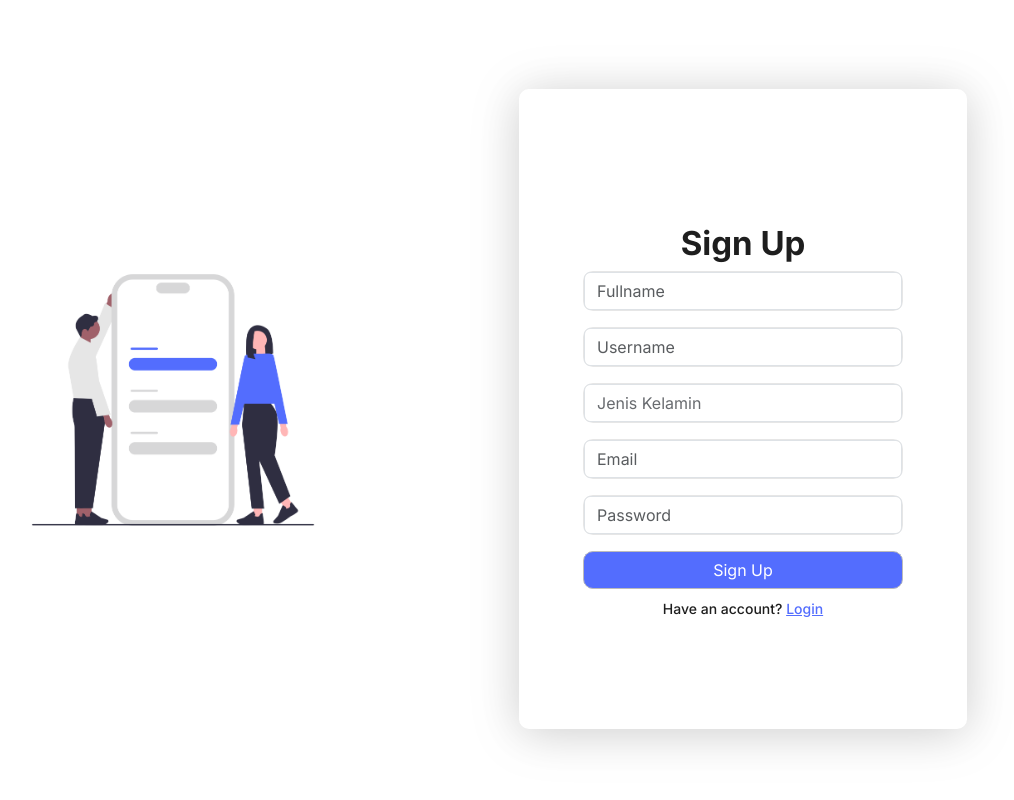
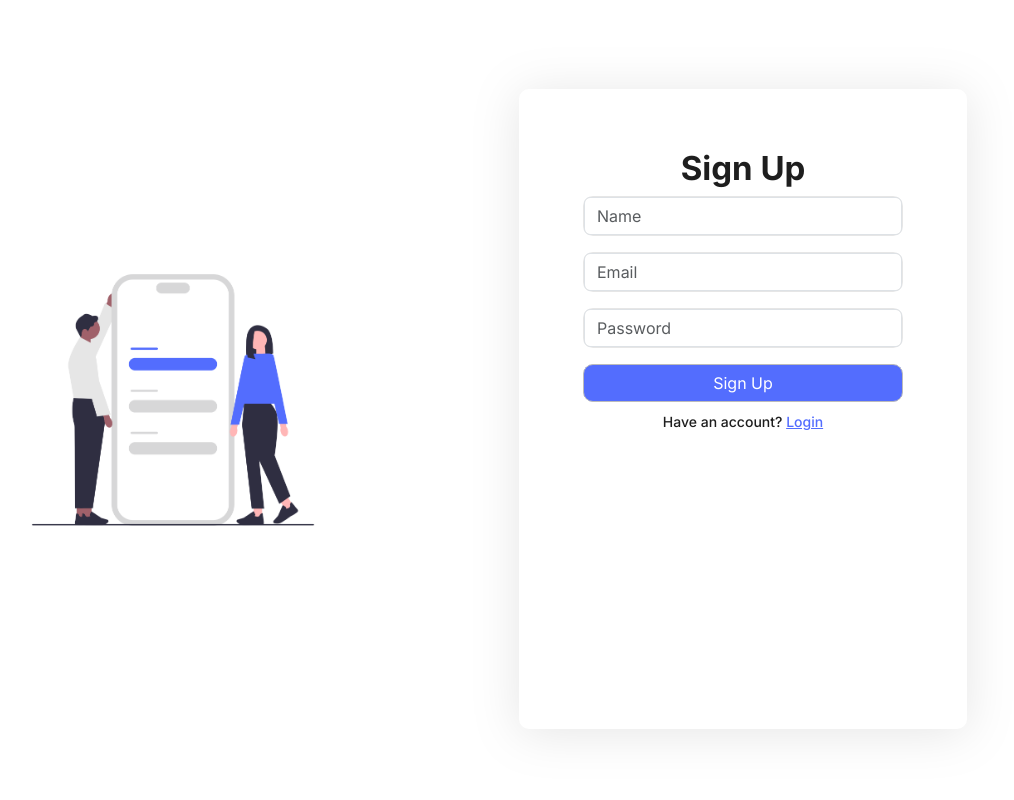
Before and after one commit to teguhmuhams/surveymass, a PHP site: page /register in a window 1280 px wide. Shown: the whole page, without its empty margins (182-1196 px from the left). Run offline with PHP 8.4, Linux system fonts and the light colour scheme; some libraries are stand-ins or nearby versions.

Commit message:
Added login register  functionality

```diff
--- a/views/login.php
+++ b/views/login.php
@@ -16,7 +16,7 @@
         <button id="btn-login" type="submit" class="btn btn-primary">
           Login
         </button>
-        <p>Create account?<a href="<?= BASE_URL . '?page=register' ?>">Sign Up</a></p>
+        <p>Create account?<a href="<?= BASE_URL . '/register' ?>">Sign Up</a></p>
       </form>
     </div>
   </div>
--- a/views/register.php
+++ b/views/register.php
@@ -1,16 +1,16 @@
 <div class="container text-center">
   <div class="row" id="register">
     <div class="col" id="gambar">
-      <img src="../img/signUp.png" alt="" />
+      <img src="/img/signUp.png" alt="" />
     </div>
     <div class="col" id="signUp">
-      <form id="signUp">
+      <form method="post" action="">
         <h1>Sign Up</h1>
         <div class="mb-3">
-          <input type="text" class="form-control" id="inputName" placeholder="Fullname" aria-describedby="emailHelp" />
+          <input type="text" name="name" class="form-control" placeholder="Name" />
         </div>
-        <div class="mb-3">
-          <input type="text" class="form-control" id="inputId" placeholder="Username" aria-describedby="userNameHelp" />
+        <!-- <div class="mb-3">
+          <input type="text" class="form-control" placeholder="Username" aria-describedby="userNameHelp" />
         </div>
         <div class="mb-3">
           <select id="inputJenisKelamin" class="form-control">
@@ -18,17 +18,17 @@
             <option>Laki-Laki</option>
             <option>Perempuan</option>
           </select>
+        </div> -->
+        <div class="mb-3">
+          <input type="email" name="email" class="form-control" placeholder="Email" />
         </div>
         <div class="mb-3">
-          <input type="email" class="form-control" id="inputEmail" placeholder="Email" aria-describedby="emailHelp" />
-        </div>
-        <div class="mb-3">
-          <input type="password" class="form-control" id="inputPassword" placeholder="Password" />
+          <input type="password" name="password" class="form-control" placeholder="Password" />
         </div>
         <button id="btn-signUp" type="submit" class="btn btn-primary">
           Sign Up
         </button>
-        <p>Have an account? <a href="<?= BASE_URL . '?page=login' ?>">Login</a></p>
+        <p>Have an account? <a href="<?= BASE_URL . '/login' ?>">Login</a></p>
       </form>
     </div>
   </div>
```
